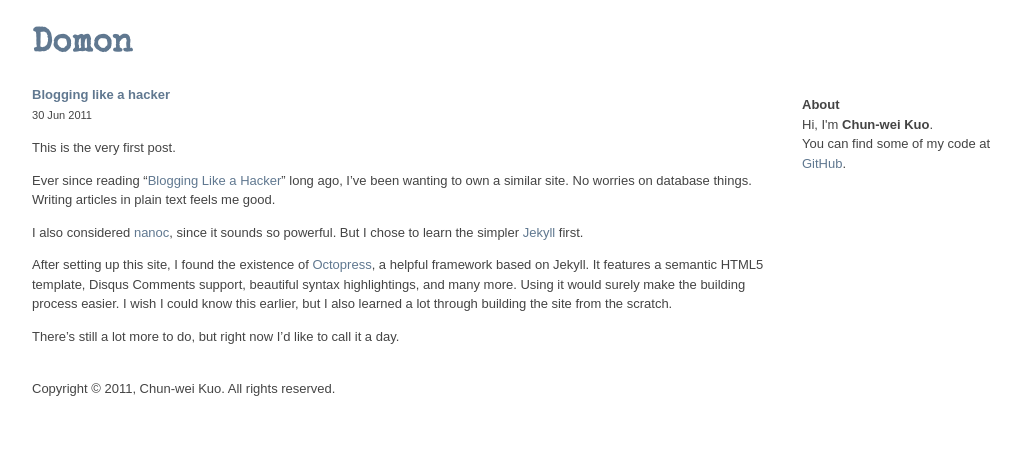
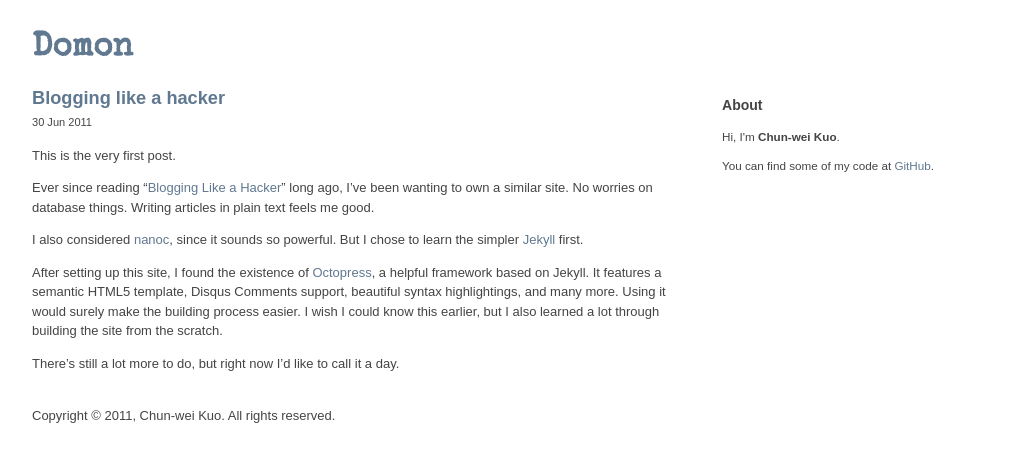
Before and after one commit to Domon/domon.github.com, a Jekyll site: the page built from index.html, in a window 1280 px wide. Shown: the top 462 px of the page, without its empty margins (108-1129 px from the left). Built offline with Jekyll 4.4.1, drawn with Linux system fonts in a browser that asks for light colours; nearby versions of some CDN libraries; Markdown is read by kramdown in place of the engine named in the settings.

Commit message:
Modify the style of headers

```diff
--- a/css/style.css
+++ b/css/style.css
@@ -95,6 +95,16 @@ a { text-decoration: none; }
 
 code, pre { font-family: Consolas, 'Lucida Console', 'Courier New', monospace, sans-serif; }
 
+h1 {
+  font-size: 140%;
+  line-height: 1.5em;
+}
+
+h2 {
+  font-size: 120%;
+  line-height: 1.5em;
+}
+
 #header, #main, #footer {
   margin: 0 auto;
   width: 1000px;
@@ -107,18 +117,19 @@ code, pre { font-family: Consolas, 'Lucida Console', 'Courier New', monospace, s
 
 #site-title a {
   font-family: 'Special Elite', cursive;
-  font-size: 250%;
+  font-size: 180%;
 }
 
 #articles {
   float: left;
-  width: 750px;
+  width: 660px;
 }
 
 #sidebar {
   float: right;
+  font-size: 90%;
   margin: 10px;
-  width: 220px;
+  width: 300px;
 }
 
 #articles > h1, #sidebar > h1 {
@@ -130,7 +141,7 @@ code, pre { font-family: Consolas, 'Lucida Console', 'Courier New', monospace, s
   padding-top: 20px;
 }
 
-.content p {
+p {
   margin: 1em 0 1em 0;
   line-height: 1.5em;
 }
```
